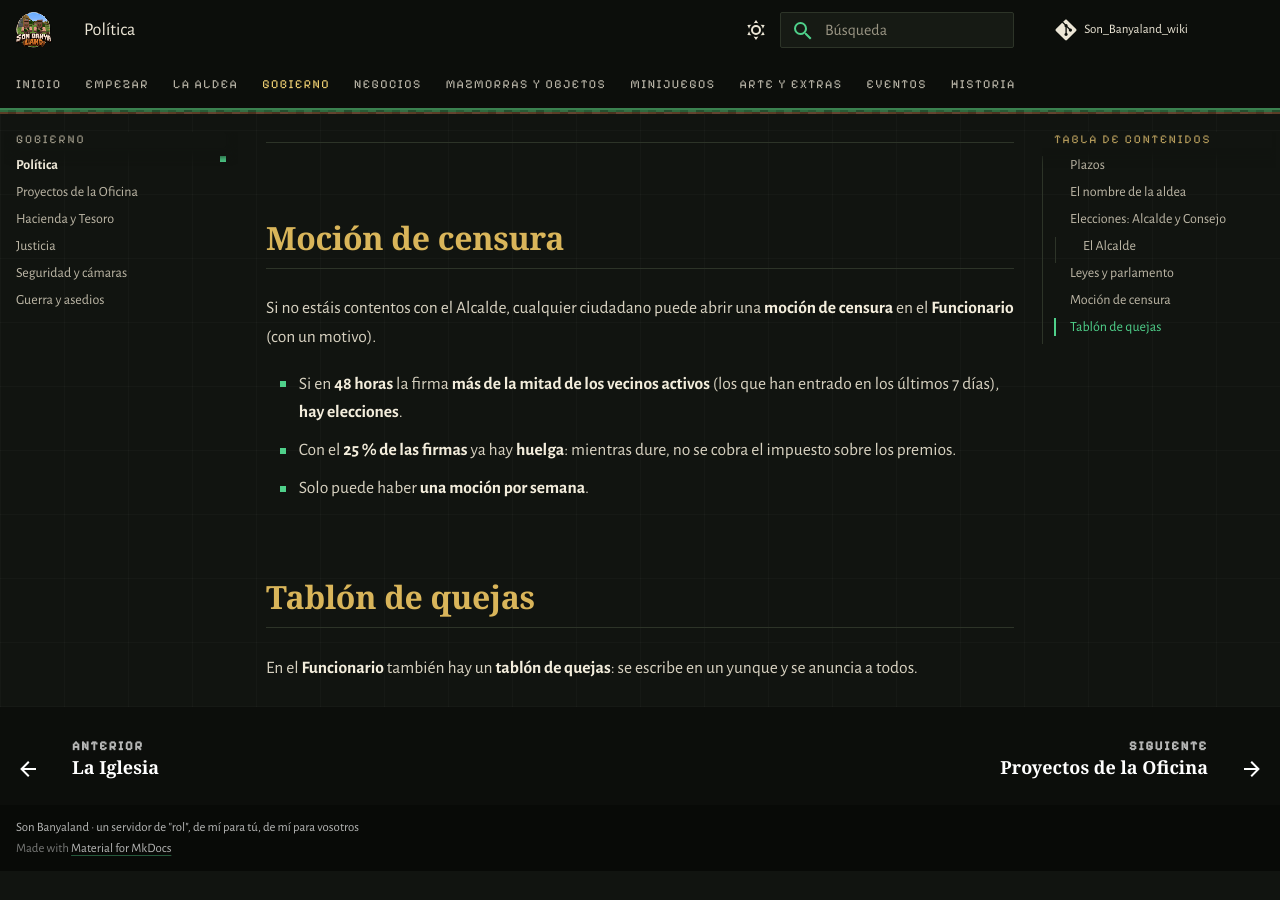
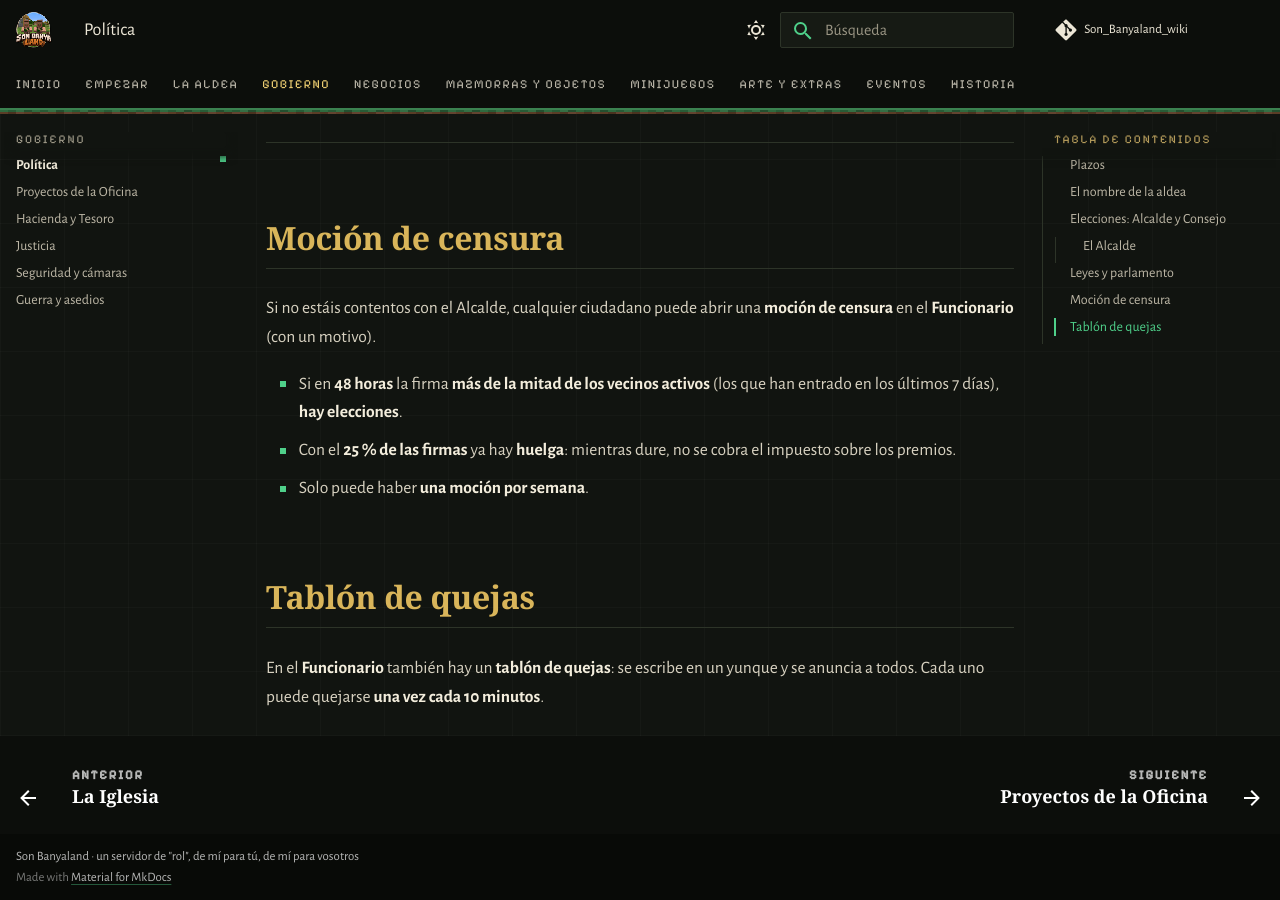
Before and after one commit to PigPilgrim/Son_Banyaland_wiki, an MkDocs documentation site: the page built from docs/politica.md, in a window 1280 px wide and 900 px high, scrolled down 3491 px. Built offline with MkDocs 1.6.1 and Material for MkDocs 9.7.7, drawn with Linux system fonts in a browser that asks for light colours; some web fonts are replaced; comment, search, counter and statistics services are not loaded; before the commit the page ends 4362 px from its top, so only the background shows below that.

Commit message:
Política: una queja cada 10 minutos
Co-Authored-By: Claude Opus 5.5 <noreply@anthropic.com>

```diff
--- a/docs/politica.md
+++ b/docs/politica.md
@@ -92,4 +92,5 @@ Si no estáis contentos con el Alcalde, cualquier ciudadano puede abrir una **mo
 
 ## Tablón de quejas
 
-En el **Funcionario** también hay un **tablón de quejas**: se escribe en un yunque y se anuncia a todos.
+En el **Funcionario** también hay un **tablón de quejas**: se escribe en un yunque y se anuncia a todos. Cada uno
+puede quejarse **una vez cada 10 minutos**.
```
